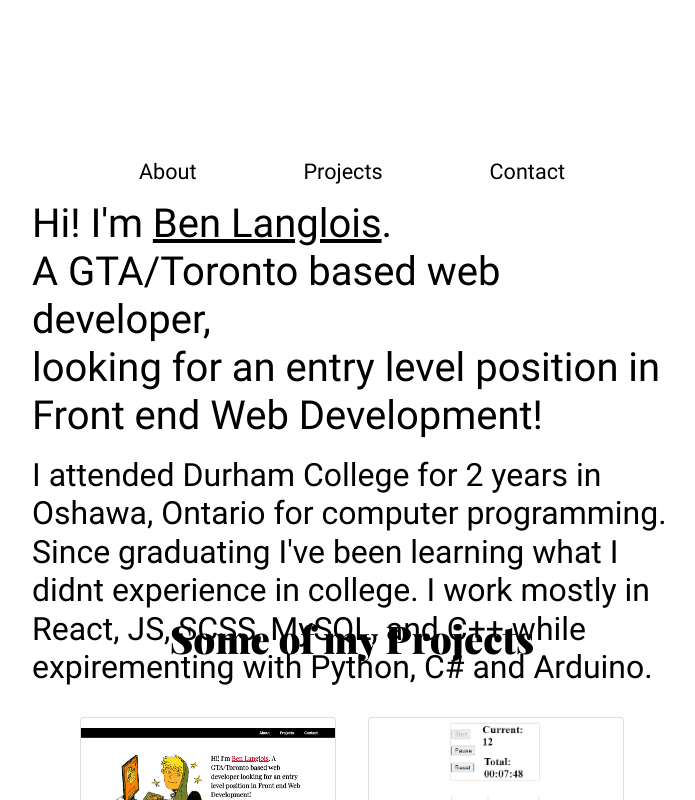
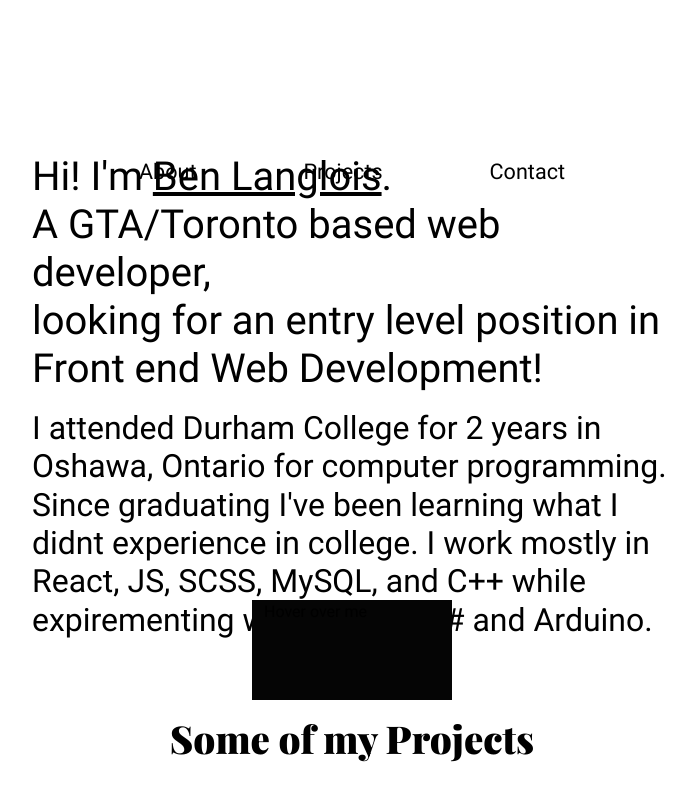
Before and after one commit to Ben-Langlois/Portfolio, a React (Create React App) app in the folder portfolio/: page / in a window 1280 px wide. Shown: the top 800 px of the page, without its empty margins (288-983 px from the left). Built offline with nearby package versions, Linux system fonts and the light colour scheme.

Commit message:
centered about, restylign project cards

```diff
--- a/portfolio/src/App.js
+++ b/portfolio/src/App.js
@@ -60,7 +60,7 @@ class Landing extends React.Component {
       <div id="landing-container">
         <Header />
         <div id="about" className="content"> {/**/}
-          <div id='intro-main'>
+          <div>
             <h1>
               {/* Not in love with the font */}
               Hi! I'm <u>Ben Langlois</u>.<br/>A GTA/Toronto
@@ -90,6 +90,14 @@ class Landing extends React.Component {
 const Project = () => {
   return (
     <>
+      <div class="container">
+        Hover over me
+        <div class="content">
+          Extra information goes here.
+        </div>
+      </div>
+
+
       <div class="section-header project-section" id='project-section'>
         <h1><b>Some of my Projects</b></h1>
       </div>
--- a/portfolio/src/styles/styles.scss
+++ b/portfolio/src/styles/styles.scss
@@ -139,21 +139,49 @@ body{
 
     #about{
         grid-area: about;
+        display: flex;
+        align-items: center;
 
-        #intro-main{
-            line-height: 5%;
+        div{
+            height: auto;
 
             h1{
                 font-size: auto !important;
                 margin-bottom: 1rem;
             }
         }
+
     }
 
     #projects{
         grid-area: projects;
 
         width: 100%;
+
+
+        .container {
+            position: relative;
+            width: 200px;
+            height: 100px;
+            background-color: #050505;
+            overflow: hidden;
+          }
+
+          .container:hover .content {
+            transform: translateY(0%);
+            opacity: 1;
+          }
+
+          .content {
+            position: absolute;
+            width: 100%;
+            padding: 10px;
+            background-color: #030303;
+            transition: transform 0.3s, opacity 0.3s;
+            transform: translateY(100%);
+            opacity: 0;
+            bottom: -100px;
+          }
 
         #card-container{
             // flex
```
